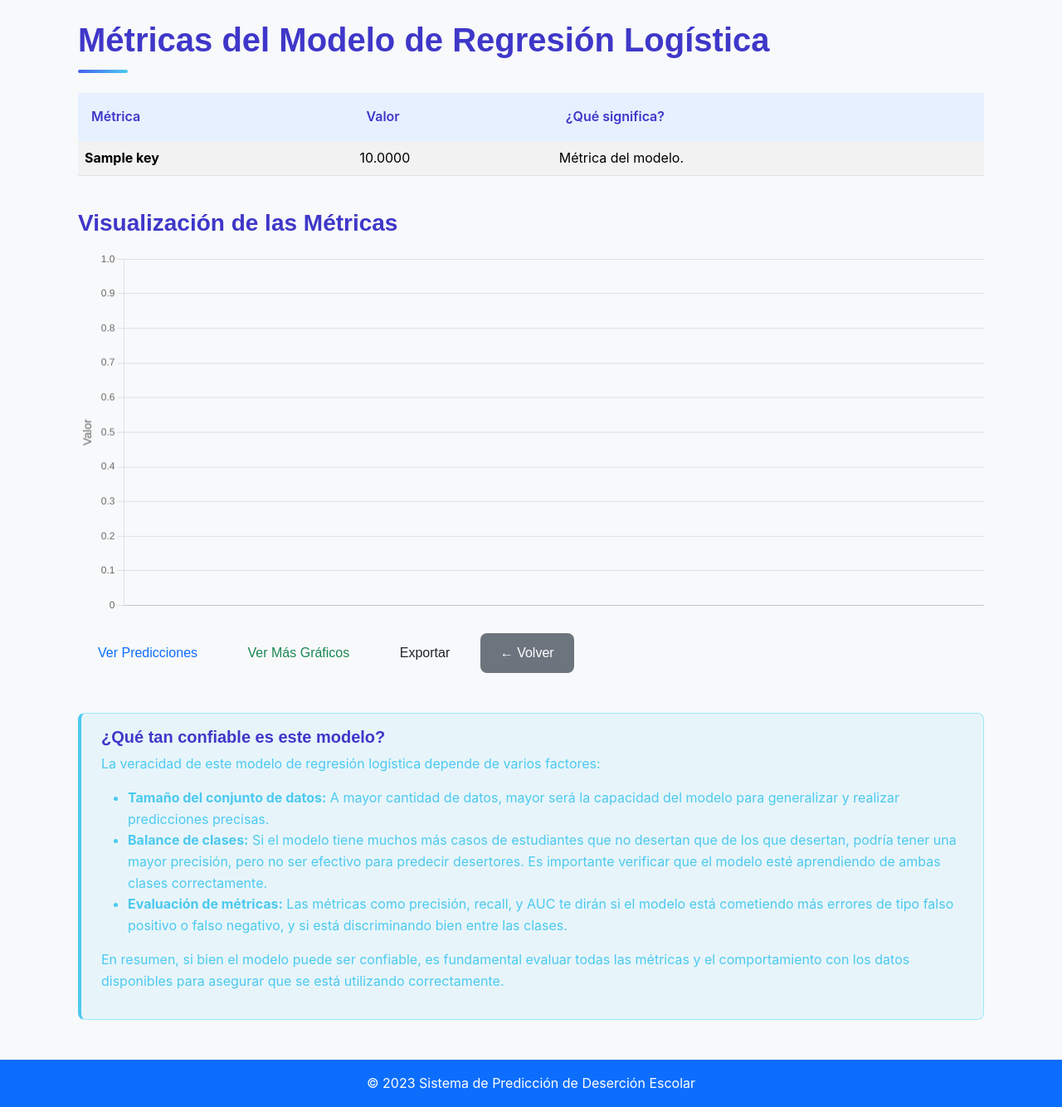
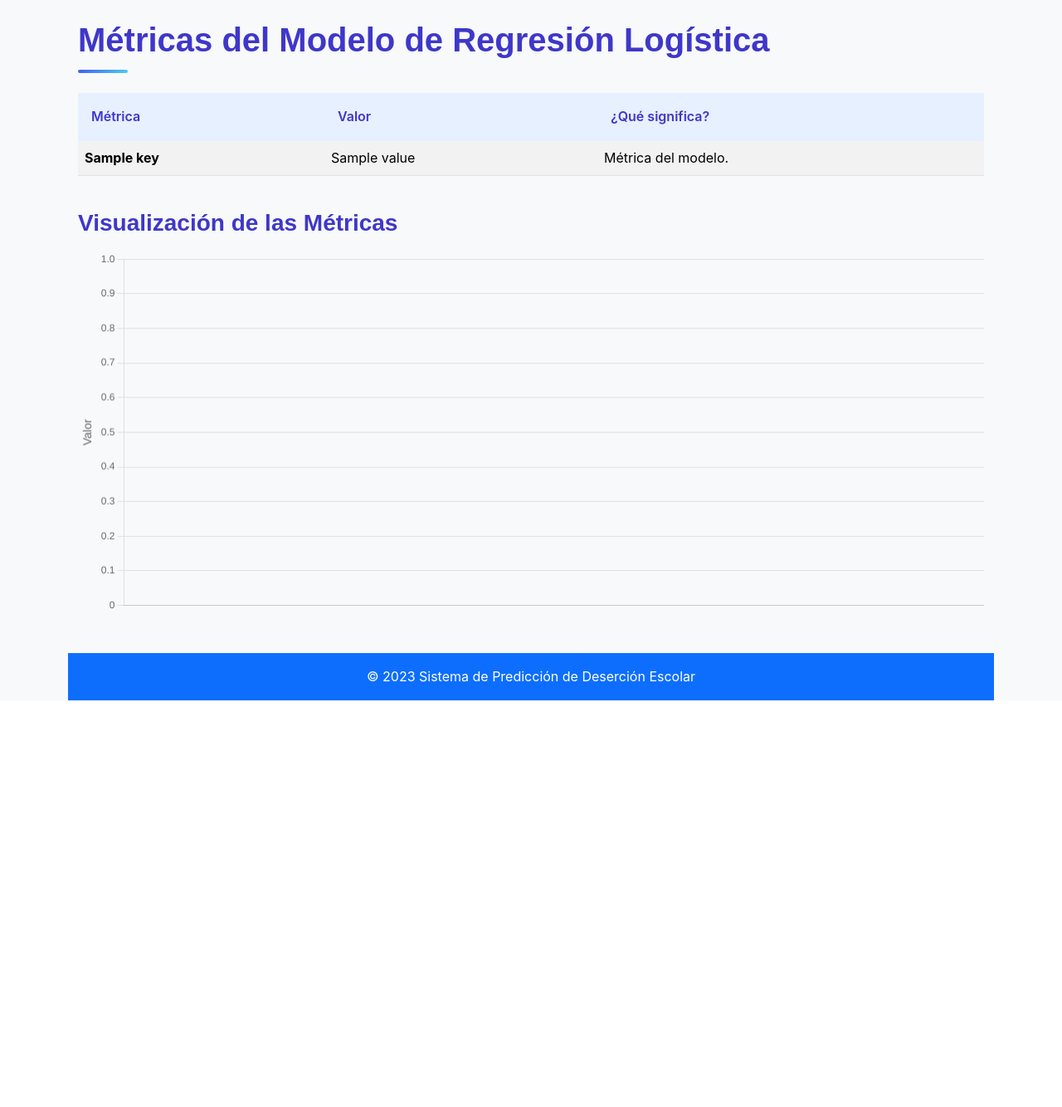
Before and after one commit to FerFoess/desercion_app, a Flask app: template desercion_app/app/templates/resultados_metrica.html in a window 1280 px wide. Shown: the part 58-1392 px from the top of the page at 83% size. After the commit the page ends 902 px from the top, so only its background shows below. Run offline with Flask 3, Linux system fonts and the light colour scheme; the template is opened without the code that fills it: most values are stand-ins (such as "Sample title", 1, 10 or a date in 2020).

Commit message:
ya lo arregle

```diff
--- a/desercion_app/app/templates/resultados_metrica.html
+++ b/desercion_app/app/templates/resultados_metrica.html
@@ -20,7 +20,13 @@
         {% for key, value in metricas.items() %}
         <tr>
           <td><strong>{{ key }}</strong></td>
-          <td>{{ "%.4f"|format(value) }}</td>
+          <td>
+  {% if value is iterable and value is not string %}
+    {{ value|join(', ') }}
+  {% else %}
+    {{ "%.4f"|format(value) }}
+  {% endif %}
+</td>
           <td>
             {% if key == 'accuracy' %}
               Proporción de predicciones correctas sobre el total. Un valor cercano a 1 indica que el modelo tiene una alta tasa de aciertos.
@@ -46,26 +52,7 @@
   <h3 class="mb-3">Visualización de las Métricas</h3>
   <canvas id="metricsChart" height="120"></canvas>
 
-  <div class="mt-4">
-    <a href="{{ url_for('main.resultados_predicciones') }}" class="btn btn-outline-primary me-2">Ver Predicciones</a>
-    <a href="{{ url_for('main.resultados_graficos') }}" class="btn btn-outline-success me-2">Ver Más Gráficos</a>
-    <a href="{{ url_for('main.resultados_exportar') }}" class="btn btn-outline-dark me-2">Exportar</a>
-    <a href="{{ url_for('main.index') }}" class="btn btn-secondary">← Volver</a>
-  </div>
 
-  <!-- Información sobre la veracidad del modelo -->
-  <div class="mt-5 alert alert-info">
-    <h5><strong>¿Qué tan confiable es este modelo?</strong></h5>
-    <p>La veracidad de este modelo de regresión logística depende de varios factores:</p>
-    <ul>
-      <li><strong>Tamaño del conjunto de datos:</strong> A mayor cantidad de datos, mayor será la capacidad del modelo para generalizar y realizar predicciones precisas.</li>
-      <li><strong>Balance de clases:</strong> Si el modelo tiene muchos más casos de estudiantes que no desertan que de los que desertan, podría tener una mayor precisión, pero no ser efectivo para predecir desertores. Es importante verificar que el modelo esté aprendiendo de ambas clases correctamente.</li>
-      <li><strong>Evaluación de métricas:</strong> Las métricas como precisión, recall, y AUC te dirán si el modelo está cometiendo más errores de tipo falso positivo o falso negativo, y si está discriminando bien entre las clases.</li>
-    </ul>
-    <p>En resumen, si bien el modelo puede ser confiable, es fundamental evaluar todas las métricas y el comportamiento con los datos disponibles para asegurar que se está utilizando correctamente.</p>
-  </div>
-
-</div>
 
 <!-- Chart.js -->
 <script src="https://cdn.jsdelivr.net/npm/chart.js"></script>
```
Also changed, not shown: desercion_app/app/logic/modelo.py (+10 -10 lines), desercion_app/app/routes.py (+15 -6 lines).
